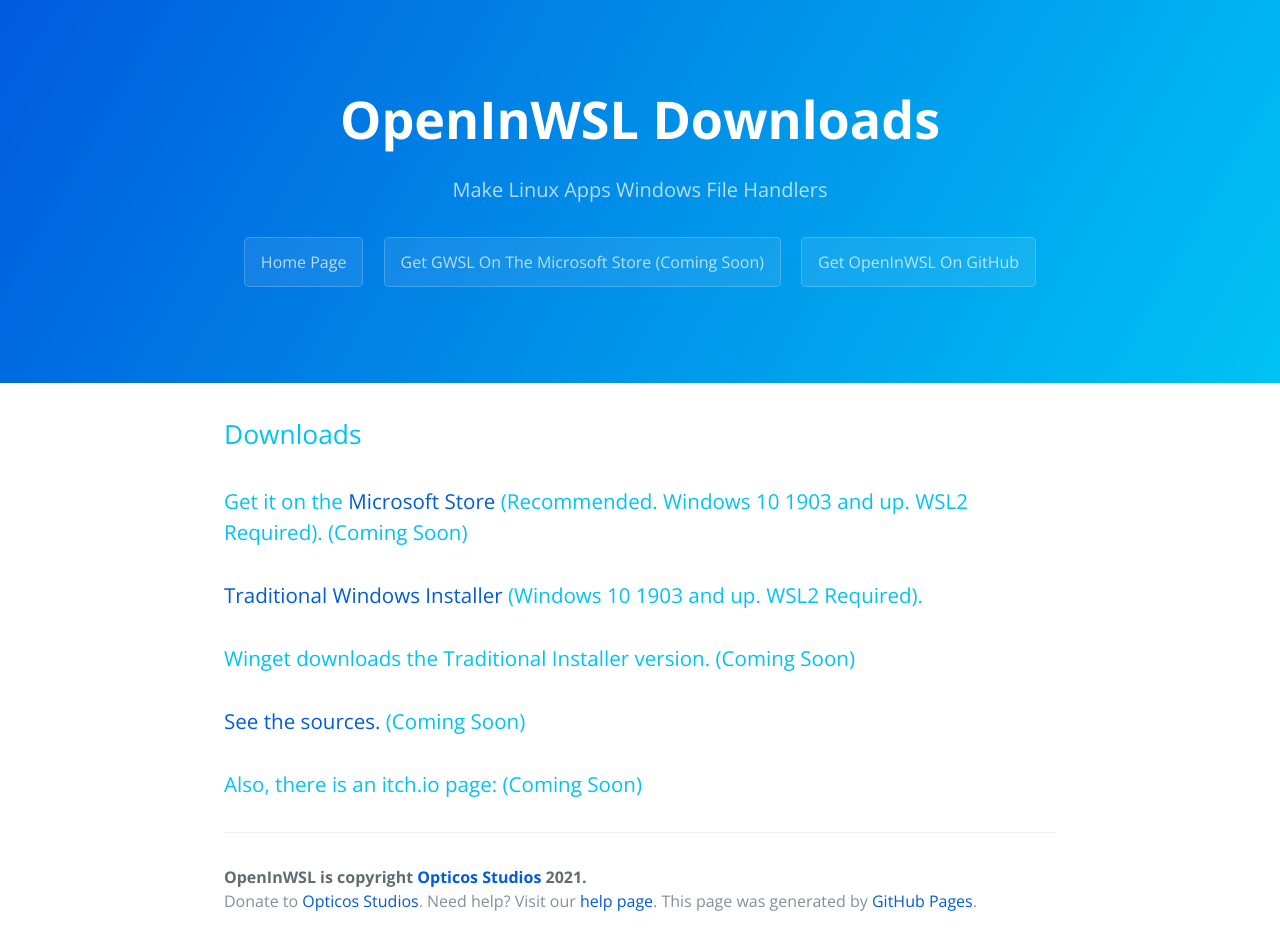
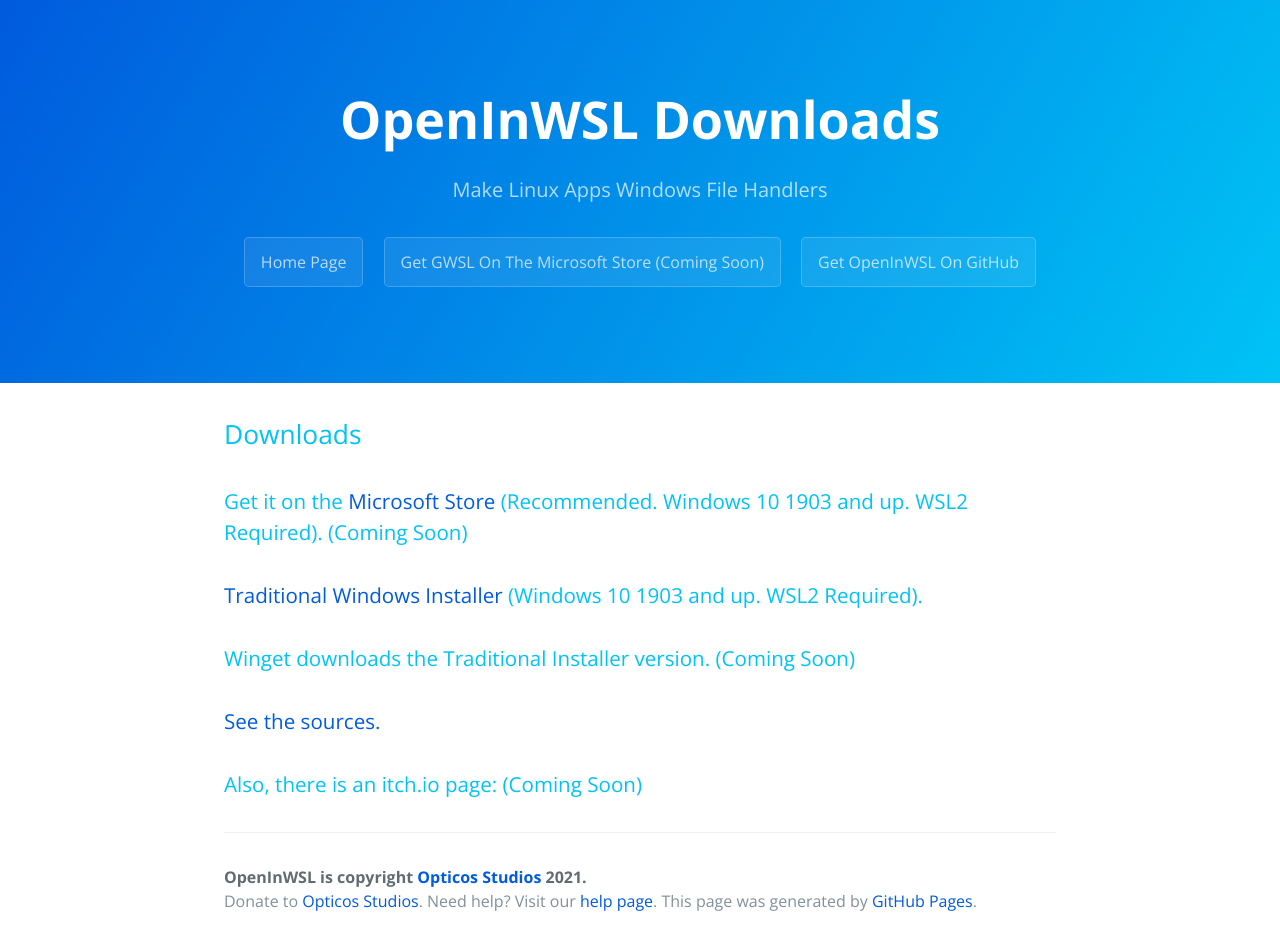
Before and after one commit to Opticos/openinwsl, a Jekyll site: the page built from tutorials/download.md, in a window 1280 px wide. Built offline with Jekyll 4.4.1, drawn with Linux system fonts in a browser that asks for light colours; the repository's description, which GitHub fills in, is left out.

Commit message:
Update download.md

```diff
--- a/tutorials/download.md
+++ b/tutorials/download.md
@@ -12,7 +12,7 @@
 
 ### Winget downloads the Traditional Installer version. (Coming Soon)
 
-### [See the sources.](https://github.com/Opticos/GWSL-Source) (Coming Soon)
+### [See the sources.](https://github.com/Opticos/openinwsl-Source)
 
 ### Also, there is an itch.io page: (Coming Soon)
 <!---
```
